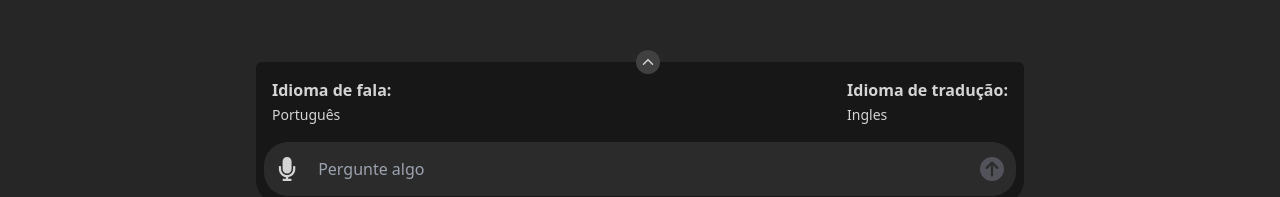
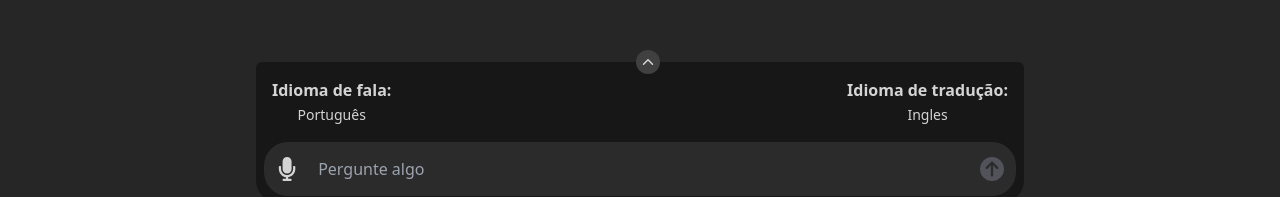
Before and after one commit to KristoferBorges/live-translator-web, a React (Vite) app in the folder front/: page / in a window 1280 px wide. Shown: the part 596-793 px from the top of the page. Built offline with nearby package versions, Linux system fonts and the light colour scheme.

Commit message:
refactor(langSelect): refatorando semantica

```diff
--- a/front/src/components/LanguageSelect.jsx
+++ b/front/src/components/LanguageSelect.jsx
@@ -60,7 +60,7 @@ const LanguageSelect = () => {
           aria-hidden={!openSelect}
         >
           <div>
-            <h3 className="mb-2">Idioma de fala:</h3>
+            <h2 className="mb-2">Idioma de fala:</h2>
             <div className="flex flex-wrap gap-2">
               {LanguagesAvailable?.map((language) => (
                 <span
@@ -82,7 +82,7 @@ const LanguageSelect = () => {
             aria-label="inverter linguagens"
           />
           <div>
-            <h3 className="mb-2">Idioma de tradução:</h3>
+            <h2 className="mb-2">Idioma de tradução:</h2>
             <div className="flex flex-wrap gap-2">
               {LanguagesAvailable?.map((language) => (
                 <span
@@ -103,13 +103,13 @@ const LanguageSelect = () => {
       {/* END language select menu */}
 
       {/* Languages*/}
-      <div
-        className="flex items-center justify-between relative z-0 hover:bg-neutral-800 rounded-md p-2  cursor-pointer"
+      <button
+        className="flex items-center justify-between w-full relative z-0 hover:bg-neutral-800 rounded-md p-2 cursor-pointer"
         onClick={handleOpenSelect}
         aria-expanded={openSelect}
       >
         <div>
-          <h3 className="font-bold text-sm md:text-base">Idioma de fala:</h3>
+          <h2 className="font-bold text-sm md:text-base">Idioma de fala:</h2>
           <span className="text-xs md:text-sm">{langChoice.prefer.name}</span>
         </div>
         <IoIosArrowUp
@@ -118,12 +118,12 @@ const LanguageSelect = () => {
           data-rotate={openSelect}
         />
         <div>
-          <h3 className="font-bold text-sm md:text-base">
+          <h2 className="font-bold text-sm md:text-base">
             Idioma de tradução:
-          </h3>
+          </h2>
           <span className="text-xs md:text-sm">{langChoice.response.name}</span>
         </div>
-      </div>
+      </button>
     </article>
   );
 };
```
